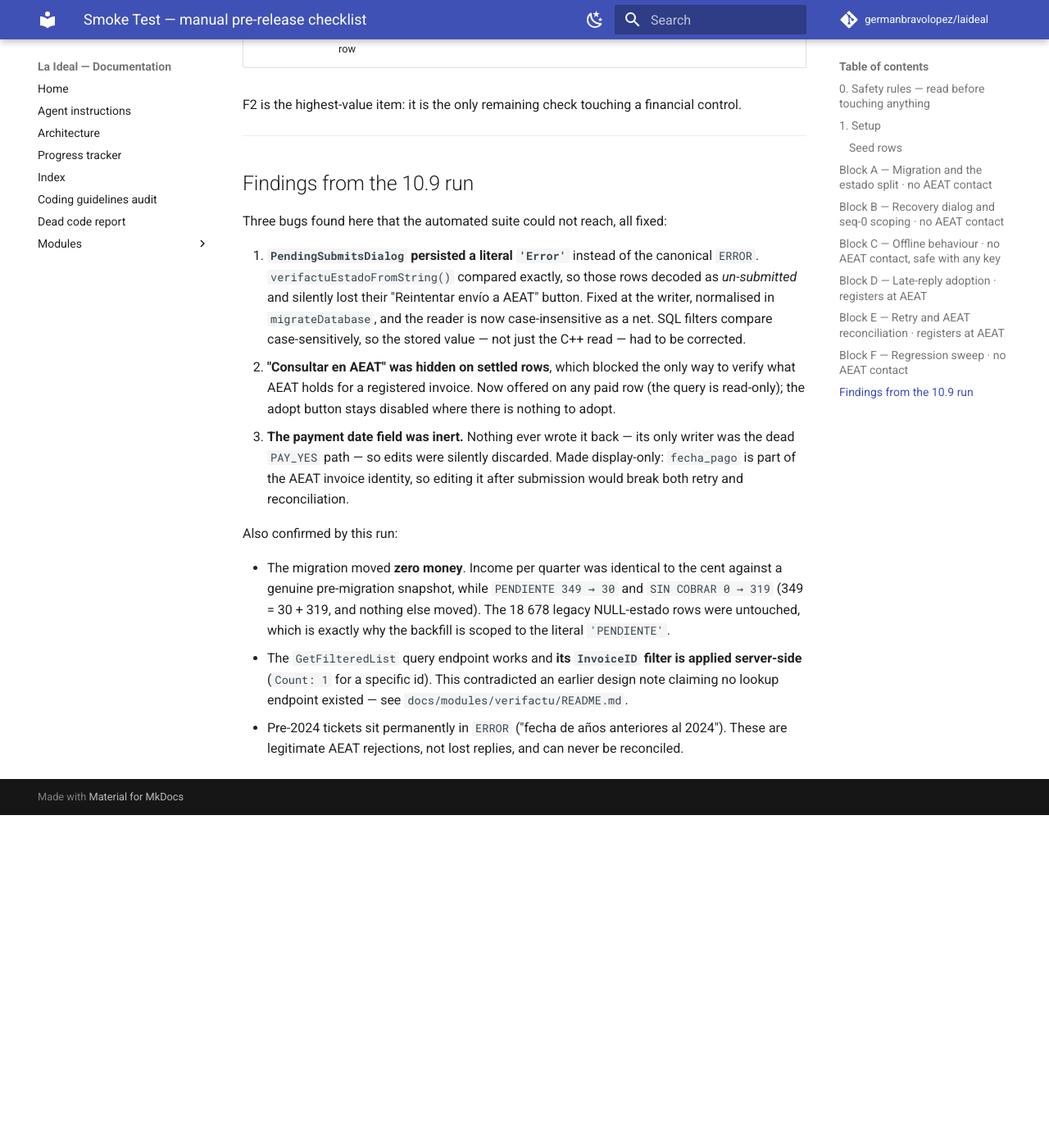
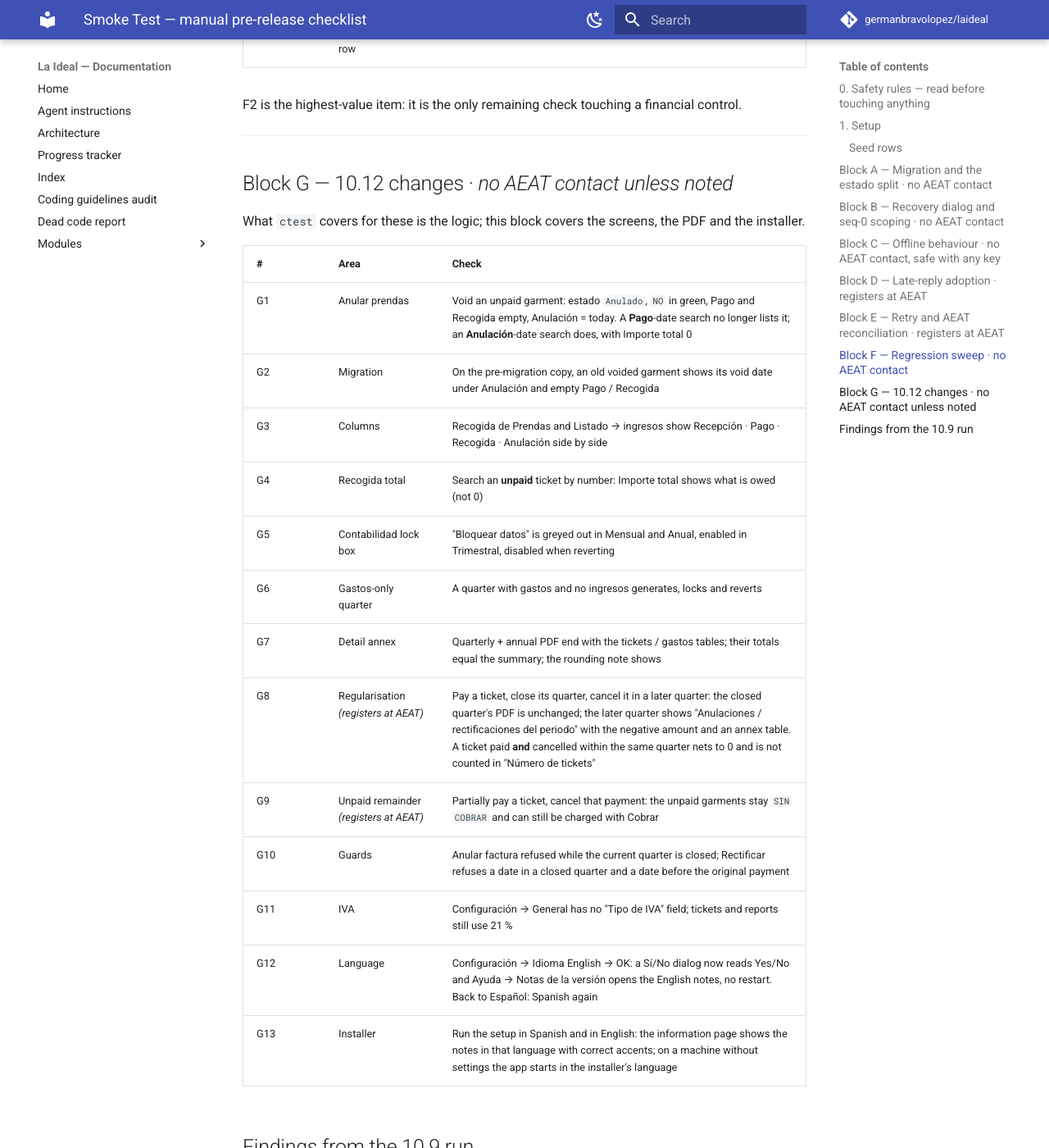
Before and after one commit to germanbravolopez/laideal, an MkDocs documentation site: the page built from docs/smoke_test.md, in a window 1280 px wide and 1400 px high, scrolled down 5921 px. Shown: the whole window at 82% size. Built offline with MkDocs 1.6.1 and Material for MkDocs 9.7.7, drawn with Linux system fonts in a browser that asks for light colours; comment, search, counter and statistics services are not loaded; before the commit the page ends 6915 px from its top, so only the background shows below that; some of the changed text lies outside the part shown.

Commit message:
Pre-release review: migration also fixes voids relabelled RECTIFICADA, regularisation wording covers same-period cancellations, monthly 'cerrada' label by quarter, NULL IVA shown as ?, live language switch from every Configuracion, bucket-sized collector index; smoke_test Block G for this cycle

```diff
--- a/docs/smoke_test.md
+++ b/docs/smoke_test.md
@@ -187,6 +187,26 @@
 
 ---
 
+## Block G — 10.12 changes · *no AEAT contact unless noted*
+
+What `ctest` covers for these is the logic; this block covers the screens, the PDF and the installer.
+
+| # | Area | Check |
+|---|------|-------|
+| G1 | Anular prendas | Void an unpaid garment: estado `Anulado`, `NO` in green, Pago and Recogida empty, Anulación = today. A **Pago**-date search no longer lists it; an **Anulación**-date search does, with Importe total 0 |
+| G2 | Migration | On the pre-migration copy, an old voided garment shows its void date under Anulación and empty Pago / Recogida |
+| G3 | Columns | Recogida de Prendas and Listado → ingresos show Recepción · Pago · Recogida · Anulación side by side |
+| G4 | Recogida total | Search an **unpaid** ticket by number: Importe total shows what is owed (not 0) |
+| G5 | Contabilidad lock box | "Bloquear datos" is greyed out in Mensual and Anual, enabled in Trimestral, disabled when reverting |
+| G6 | Gastos-only quarter | A quarter with gastos and no ingresos generates, locks and reverts |
+| G7 | Detail annex | Quarterly + annual PDF end with the tickets / gastos tables; their totals equal the summary; the rounding note shows |
+| G8 | Regularisation *(registers at AEAT)* | Pay a ticket, close its quarter, cancel it in a later quarter: the closed quarter's PDF is unchanged; the later quarter shows "Anulaciones / rectificaciones del periodo" with the negative amount and an annex table. A ticket paid **and** cancelled within the same quarter nets to 0 and is not counted in "Número de tickets" |
+| G9 | Unpaid remainder *(registers at AEAT)* | Partially pay a ticket, cancel that payment: the unpaid garments stay `SIN COBRAR` and can still be charged with Cobrar |
+| G10 | Guards | Anular factura refused while the current quarter is closed; Rectificar refuses a date in a closed quarter and a date before the original payment |
+| G11 | IVA | Configuración → General has no "Tipo de IVA" field; tickets and reports still use 21 % |
+| G12 | Language | Configuración → Idioma English → OK: a Sí/No dialog now reads Yes/No and Ayuda → Notas de la versión opens the English notes, no restart. Back to Español: Spanish again |
+| G13 | Installer | Run the setup in Spanish and in English: the information page shows the notes in that language with correct accents; on a machine without settings the app starts in the installer's language |
+
 ## Findings from the 10.9 run
 
 Three bugs found here that the automated suite could not reach, all fixed:
```
Also changed, not shown: other parts of docs/smoke_test.md (+1 -1 lines), docs/completed_milestones.md (+1 -0 lines), docs/modules/contabilidad.md (+1 -1 lines), 7 other files.
